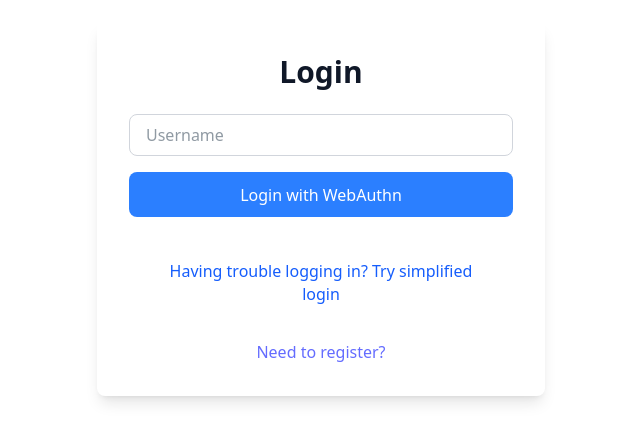
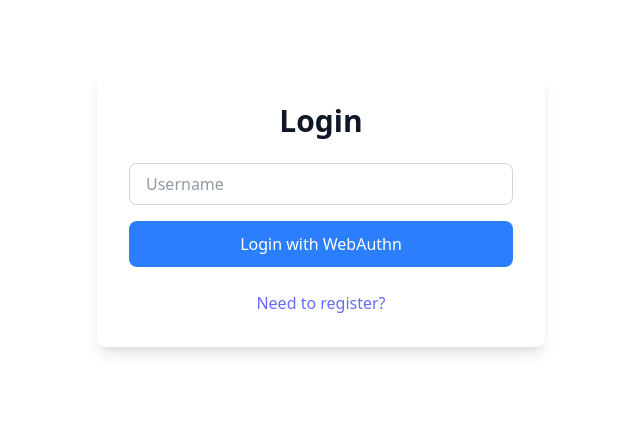
Before and after one commit to Valiantic/RENStack-FIDO2-Authenticator-, a React (Vite) app in the folder frontend/: page /login in a window 1280 px wide. Shown: the part 191-632 px from the top of the page, without its empty margins (319-959 px from the left). Built offline with nearby package versions, Linux system fonts and the light colour scheme; no server answers.

Commit message:
Remove Simplified Link Button

```diff
--- a/frontend/src/components/Login.jsx
+++ b/frontend/src/components/Login.jsx
@@ -79,21 +79,11 @@
         />
 
         <button
-          onClick={handleLogin}
+         onClick={() => handleDirectLogin(username)}
           className="w-full bg-blue-500 hover:bg-blue-600 !important text-white font-bold py-2 px-4 rounded-lg transition duration-200"
         >
           Login with WebAuthn
         </button>
-
-        <div className="mt-4 text-center">
-          <button
-            onClick={() => handleDirectLogin(username)}
-            className="text-sm text-blue-600 hover:underline"
-            disabled={isLoggingIn}
-          >
-            Having trouble logging in? Try simplified login
-          </button>
-        </div>
       </div>
 
       {message && (
```
